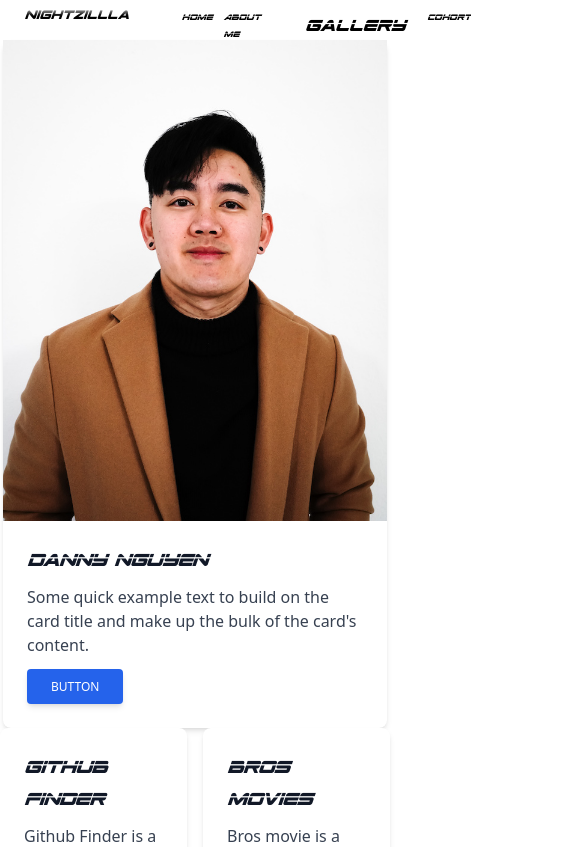
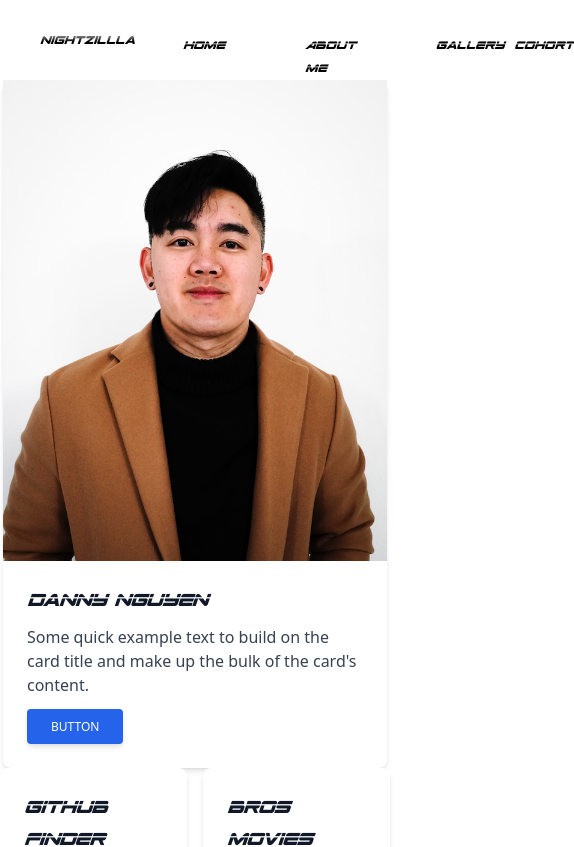
Before and after one commit to nightzillla/nightzillla-project, a React (Create React App) app: page /aboutme in a window 390 px wide. Shown: the top 847 px of the page, 574 px wide, since content can reach past the window. Built offline with nearby package versions, Linux system fonts and the light colour scheme.

Commit message:
updated css in project file

```diff
--- a/src/pages/Gallery/Gallery.css
+++ b/src/pages/Gallery/Gallery.css
@@ -36,13 +36,13 @@
     transform: scale(1.1);
     color: black;
 }
-.galleryNavBar {
+.galleryNavBars {
     font-family: "SpaceRanger2";
-    font-size: 20px;
+    font-size: 30px;
     padding-right: 20px;
     padding-top: 5px;
 }
-.galleryNavBar:hover {
+.galleryNavBars:hover {
     transform: scale(1.1);
     color: black;
 }
@@ -72,34 +72,39 @@
         font-size: 15px;
     }
     .homeGalleryNavBar {
-        font-size: 10px;
+        font-size: 15px;
     }
     .aboutMeNavBar {
-        font-size: 10px;
+        font-size: 15px;
+        padding-right: 10px;
     }
     .cohortNavBar {
-        font-size: 10px;
+        font-size: 15px;
     }
-    .projectNavBar {
-        font-size: 10px;
+    .galleryNavBars {
+        font-size: 15px;
+        padding-right: 10px;
     }
 
   }
   /* small devices */
-  @media only screen and (min-width: 576px){
+  @media only screen and (max-width: 576px){
     .galleryNightzillaFont {
         font-size: 15px;
     }
     .homeGalleryNavBar {
         font-size: 15px;
+        padding-right: 80px;
     }
     .aboutMeNavBar {
         font-size: 15px;
+        padding-right: 80px;
+        display: block;
     }
     .cohortNavBar {
         font-size: 15px;
     }
-    .projectNavBar {
+    .galleryNavBars {
         font-size: 15px;
     }
   }
@@ -119,7 +124,7 @@
     .cohortNavBar {
         font-size: 20px;
     }
-    .projectNavBar {
+    .galleryNavBars {
         font-size: 20px;
     }
   }
--- a/src/pages/Gallery/GalleryNavBar.js
+++ b/src/pages/Gallery/GalleryNavBar.js
@@ -14,7 +14,7 @@ function GalleryNavBar() {
             <li className='aboutMeNavBar dark:text-gray-400'>
             <Link to="/aboutme"><h4>About Me</h4></Link>
             </li>
-            <li className='galleryNavBar dark:text-gray-400'>
+            <li className='galleryNavBars dark:text-gray-400'>
             <Link to="/gallery"><h4>Gallery</h4></Link>
             </li>
             <li className='cohortNavBar dark:text-gray-400'>
```
